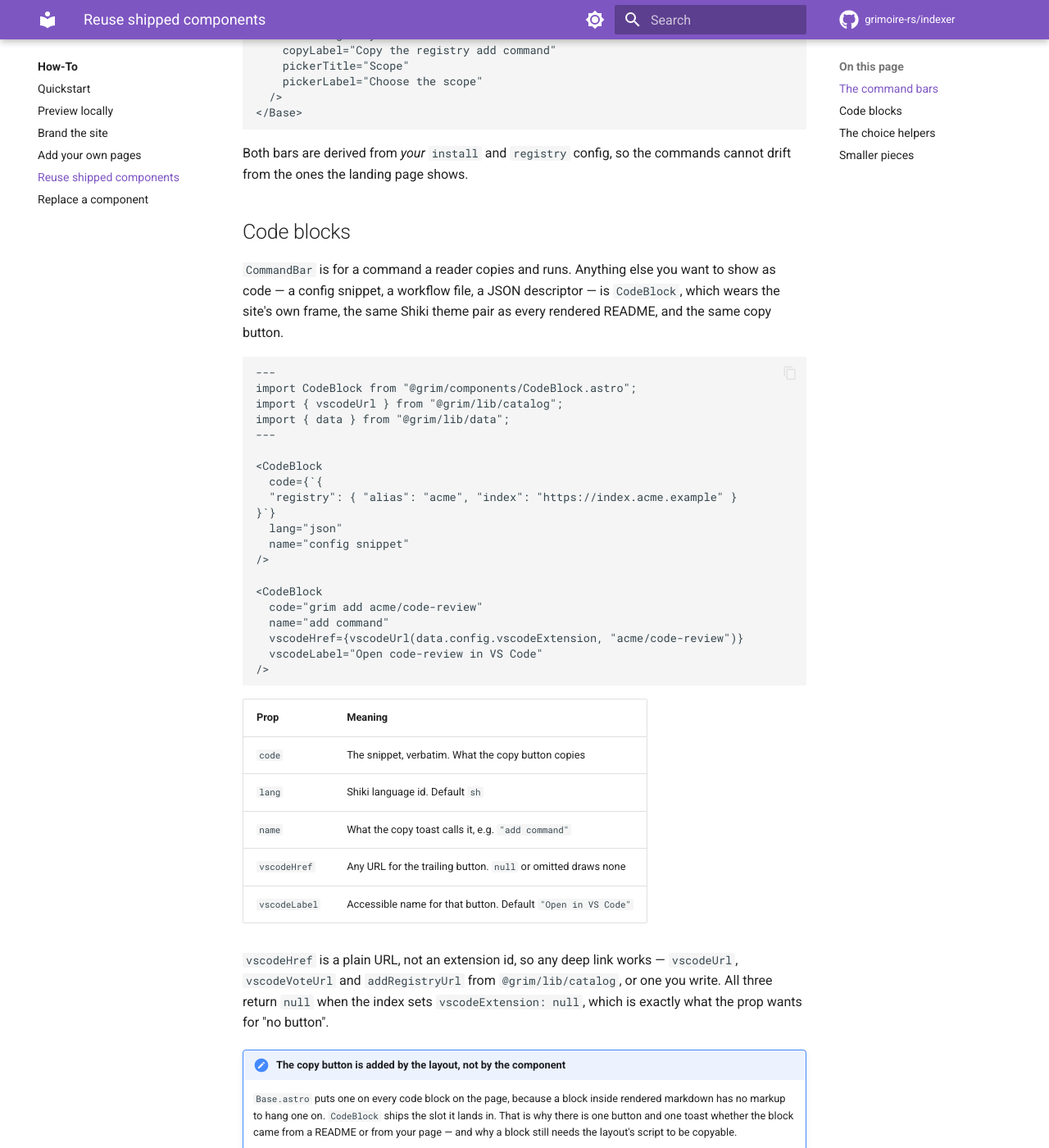
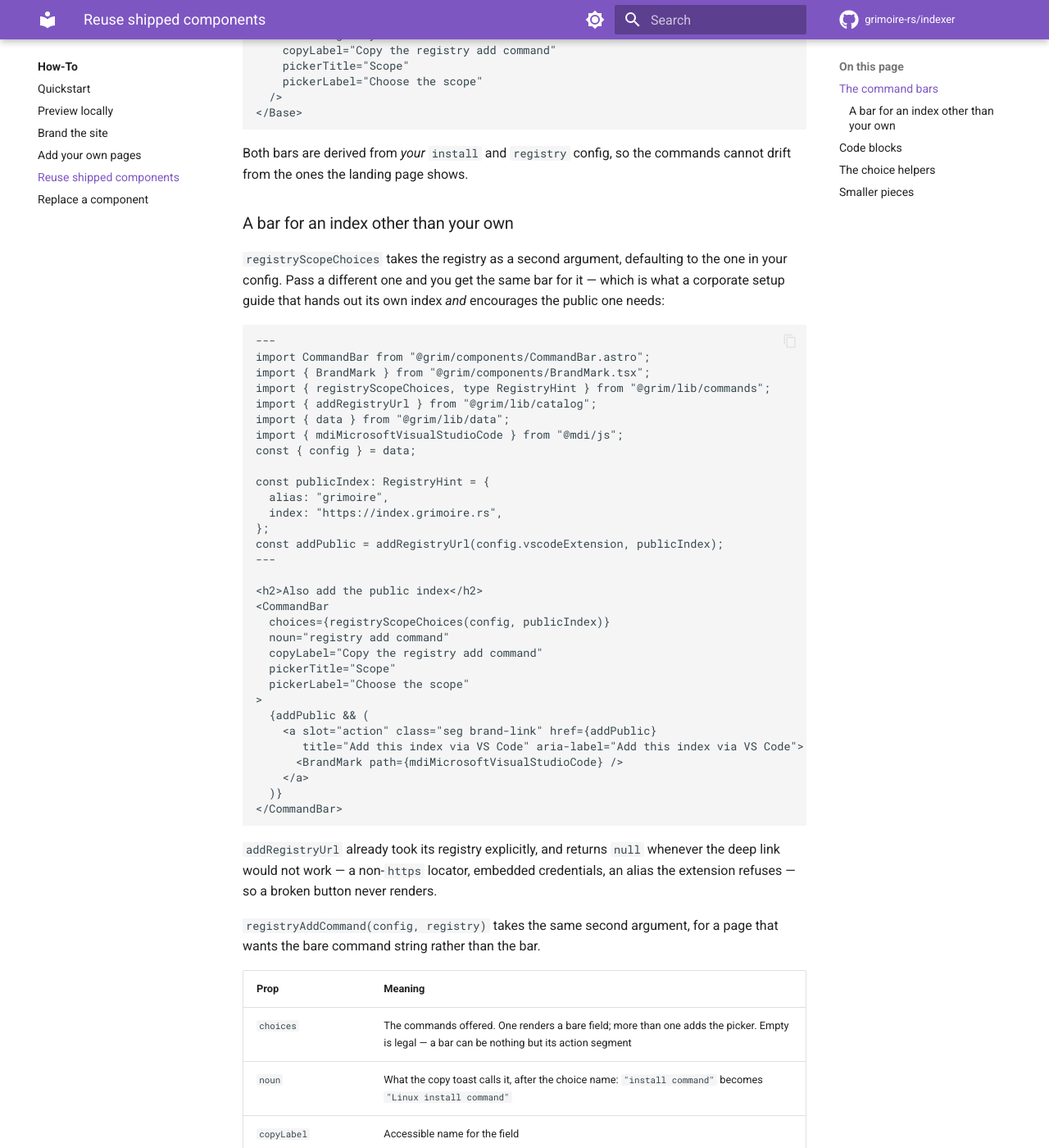
Before and after one commit to grimoire-rs/indexer, an MkDocs documentation site: the page built from docs/how-to/reuse-components.md, in a window 1280 px wide and 1400 px high, scrolled down 1144 px. Shown: the whole window at 82% size. Built offline with MkDocs 1.6.1 and Material for MkDocs 9.7.7, drawn with Linux system fonts in a browser that asks for light colours; comment, search, counter and statistics services are not loaded; some of the changed text lies outside the part shown.

Commit message:
feat(renderer): let the registry command builders take another index
registryAddCommand and registryScopeChoices read config.registry, so a page
could only ever draw the "add registry" bar for the site's own index. A
corporate index that hands out its own in the hero and encourages the public
one in its setup guide needs both, and had to restate the command by hand to
get the second.

Both now take the registry as a second argument, defaulting to config.registry,
so every existing call is unchanged. addRegistryUrl already took its registry
explicitly and needed nothing. RegistryHint is re-exported from
@grim/lib/commands so an overlay page can name the shape without reaching past
the specifier into the package's internals.

No config change: the second index belongs on the owner's own page, not in the
hero, so there is nothing here for index.config.json to grow.

Signed-off-by: Michael Herwig <contact@michael-herwig.de>

````diff
--- a/docs/how-to/reuse-components.md
+++ b/docs/how-to/reuse-components.md
@@ -63,6 +63,70 @@ const { config } = data;
 Both bars are derived from *your* `install` and `registry` config, so the
 commands cannot drift from the ones the landing page shows.
 
+### A bar for an index other than your own
+
+`registryScopeChoices` takes the registry as a second argument, defaulting to
+the one in your config. Pass a different one and you get the same bar for it —
+which is what a corporate setup guide that hands out its own index *and*
+encourages the public one needs:
+
+```astro
+---
+import CommandBar from "@grim/components/CommandBar.astro";
+import { BrandMark } from "@grim/components/BrandMark.tsx";
+import { registryScopeChoices, type RegistryHint } from "@grim/lib/commands";
+import { addRegistryUrl } from "@grim/lib/catalog";
+import { data } from "@grim/lib/data";
+import { mdiMicrosoftVisualStudioCode } from "@mdi/js";
+const { config } = data;
+
+const publicIndex: RegistryHint = {
+  alias: "grimoire",
+  index: "https://index.grimoire.rs",
+};
+const addPublic = addRegistryUrl(config.vscodeExtension, publicIndex);
+---
+
+<h2>Also add the public index</h2>
+<CommandBar
+  choices={registryScopeChoices(config, publicIndex)}
+  noun="registry add command"
+  copyLabel="Copy the registry add command"
+  pickerTitle="Scope"
+  pickerLabel="Choose the scope"
+>
+  {addPublic && (
+    <a slot="action" class="seg brand-link" href={addPublic}
+       title="Add this index via VS Code" aria-label="Add this index via VS Code">
+      <BrandMark path={mdiMicrosoftVisualStudioCode} />
+    </a>
+  )}
+</CommandBar>
+```
+
+`addRegistryUrl` already took its registry explicitly, and returns `null`
+whenever the deep link would not work — a non-`https` locator, embedded
+credentials, an alias the extension refuses — so a broken button never renders.
+
+`registryAddCommand(config, registry)` takes the same second argument, for a
+page that wants the bare command string rather than the bar.
+
+| Prop | Meaning |
+|---|---|
+| `choices` | The commands offered. One renders a bare field; more than one adds the picker. Empty is legal — a bar can be nothing but its action segment |
+| `noun` | What the copy toast calls it, after the choice name: `"install command"` becomes `"Linux install command"` |
+| `copyLabel` | Accessible name for the field |
+| `pickerTitle`, `pickerLabel` | Tooltip and accessible name for the picker |
+| `detect` | Preselect the visitor's own platform before first paint. Only meaningful when the choices *are* platforms |
+
+An `action` slot fills the trailing segment:
+
+```astro
+<CommandBar choices={choices} noun="add command" copyLabel="Copy it">
+  <a slot="action" class="seg brand-link" href={deepLink}>…</a>
+</CommandBar>
+```
+
 ## Code blocks
 
 `CommandBar` is for a command a reader copies and runs. Anything else you want
@@ -120,8 +184,8 @@ one you write. All three return `null` when the index sets
 | Function | Returns |
 |---|---|
 | `installChoices(config)` | One choice per platform named in `install`, with its brand glyph |
-| `registryAddCommand(config)` | The `grim config registry add …` line, or `null` when `registry` is unset |
-| `registryScopeChoices(config)` | That command as Global and Project choices |
+| `registryAddCommand(config, registry?)` | The `grim config registry add …` line, or `null` when there is no registry. `registry` defaults to your config's |
+| `registryScopeChoices(config, registry?)` | That command as Global and Project choices, for the same registry |
 | `addArtifactChoices(ref)` | `grim add` for one package, Global and Project |
 
 ## Smaller pieces
````
Also changed, not shown: 1 other file.
